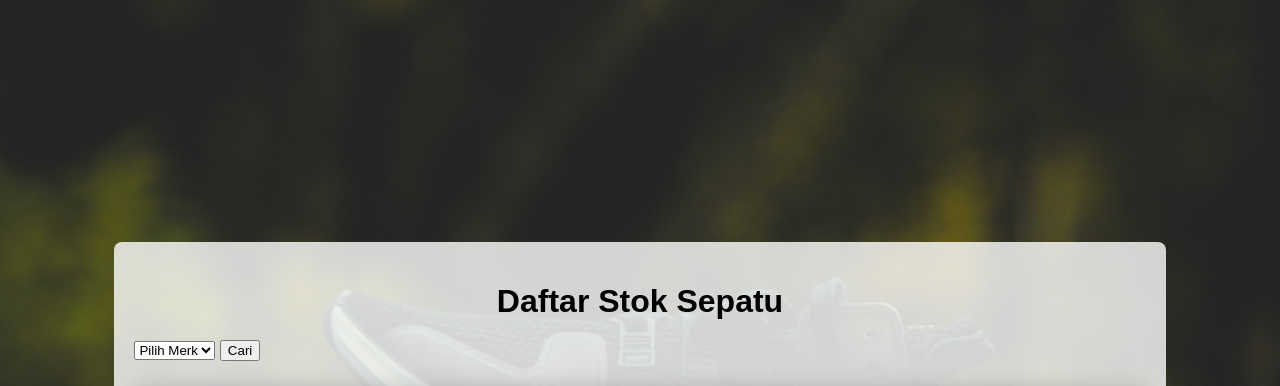
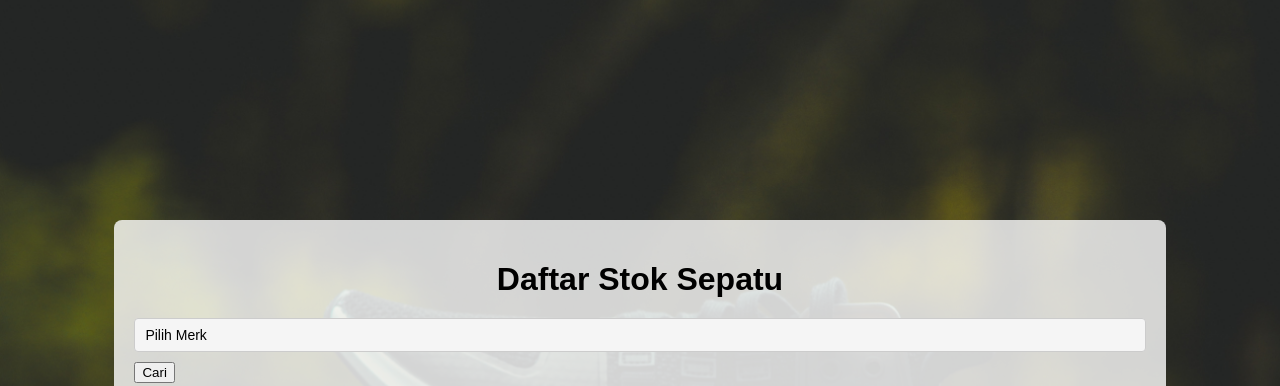
Before and after one commit to quenzvezda/Web-Ukur-Sepatu, a PHP site: page /tampil.php in a window 1280 px wide. Shown: the part 38-424 px from the top of the page. Run offline with PHP 8.4, Linux system fonts and the light colour scheme; data that the repository does not hold is empty.

Commit message:
change dropdown style.

```diff
--- a/resource/main.css
+++ b/resource/main.css
@@ -193,3 +193,35 @@ nav a:hover {
   background-color: #2c3e50;
   pointer-events: none;
 }
+
+/* Gaya Dropdown */
+select {
+  width: 100%;
+  padding: 8px 10px;
+  margin-bottom: 10px;
+  border: 1px solid #ccc;
+  border-radius: 4px;
+  background-color: #f5f5f5;
+  font-family: Arial, sans-serif;
+  font-size: 14px;
+  appearance: none;
+  -webkit-appearance: none;
+  -moz-appearance: none;
+  cursor: pointer;
+}
+
+select:hover {
+  border-color: #888;
+}
+
+/* Untuk menambahkan ikon panah dropdown (jika diinginkan) */
+select:after {
+  content: "\25BC"; /* ini adalah simbol panah ke bawah */
+  position: absolute;
+  top: 0;
+  right: 0;
+  padding: 9px 15px;
+  pointer-events: none;
+  transition: 0.3s all;
+  font-size: 10px;
+}
--- a/ukur.php
+++ b/ukur.php
@@ -75,7 +75,7 @@ $shoeSize = isset($panjang) ? getShoeSize($panjang) : null;
             <input type="number" step="0.01" name="panjang" required>
             <label for="lebar">Lebar:</label>
             <input type="number" step="0.01" name="lebar" required>
-            <button type="submit">Simpan</button>
+            <button type="submit" class="btn btn-primary">Simpan</button>
         </form>
     </div>
     <div class="container">
```
